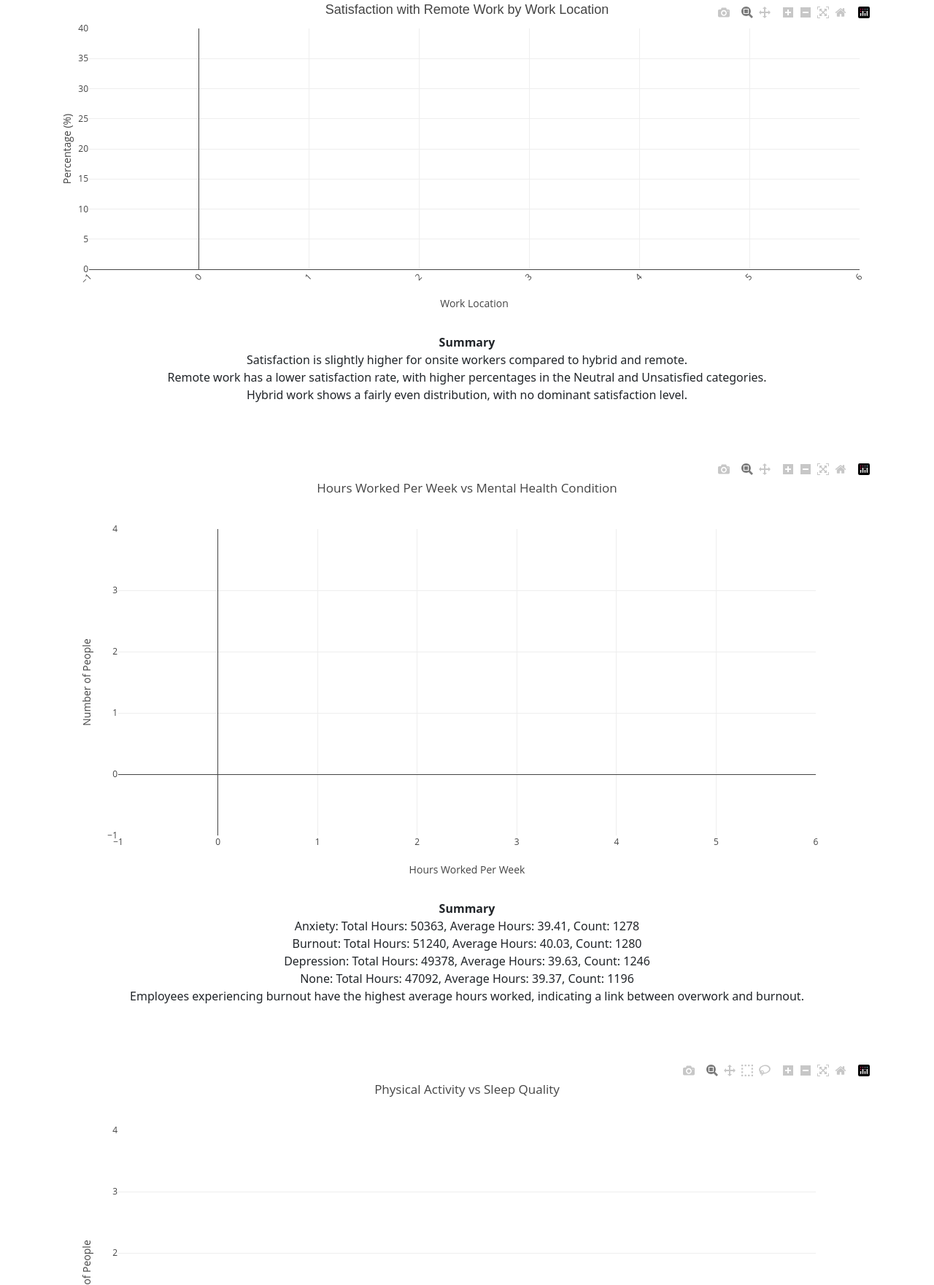
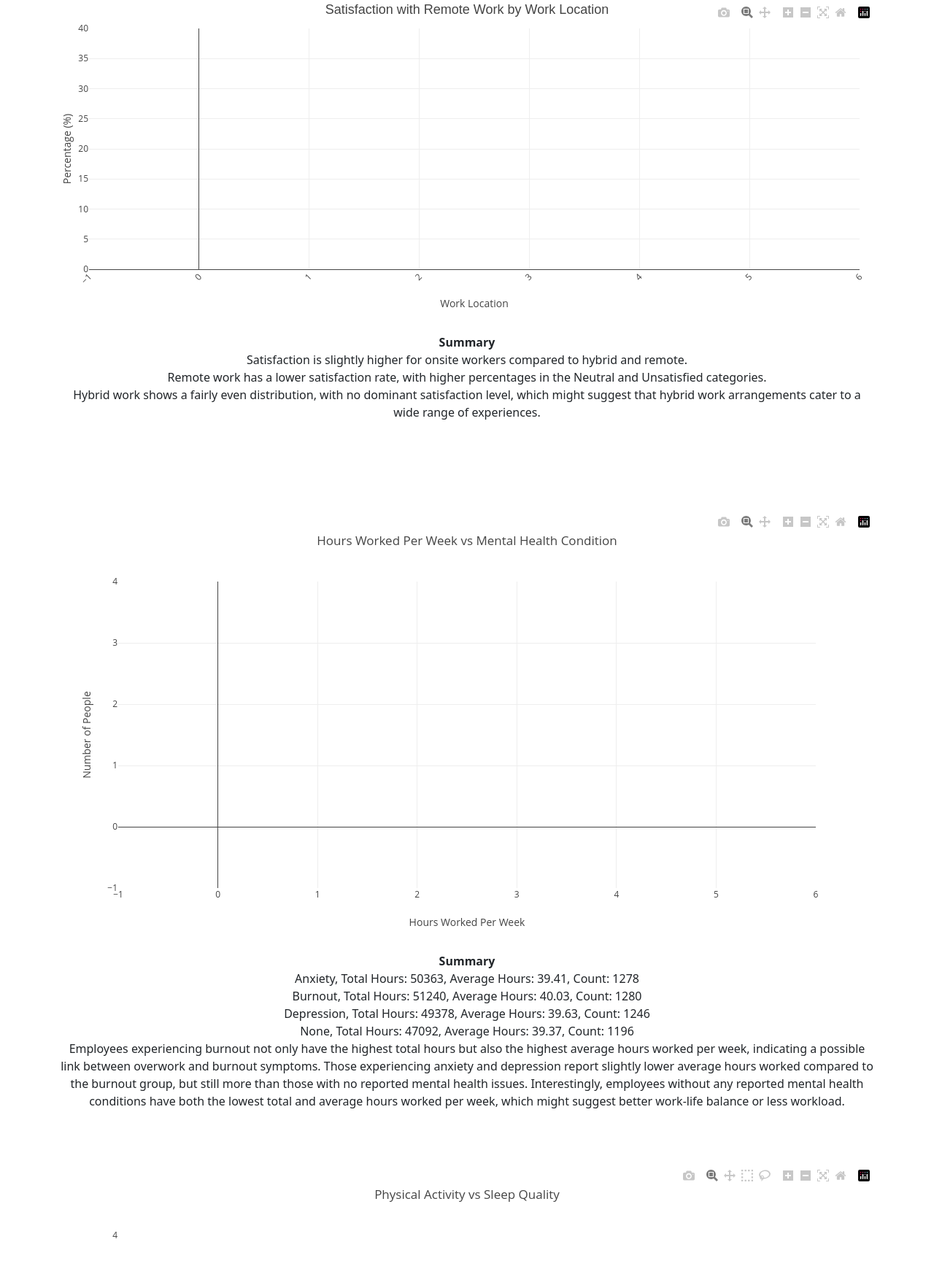
Before and after one commit to faiyted/Project3, a Flask app: page / in a window 1280 px wide. Shown: the part 953-2714 px from the top of the page at 73% size. Run offline with Flask 3, Linux system fonts and the light colour scheme; data that the repository does not hold is empty; some libraries are stand-ins or nearby versions.

Commit message:
Add files via upload

```diff
--- a/templates/index.html
+++ b/templates/index.html
@@ -5,8 +5,8 @@
   <meta charset="UTF-8">
   <meta name="viewport" content="width=device-width, initial-scale=1.0">
   <meta http-equiv="X-UA-Compatible" content="ie=edge">
-  <title>Remote Work & Mental Health Dashboard</title>
-  <link rel="stylesheet" href="{{ url_for('static', filename='css/style.css') }}">
+  <title>Project3</title>
+  <link rel="stylesheet" href="static/css/style.css">
   <link href="https://cdn.jsdelivr.net/npm/bootstrap@5.3.2/dist/css/bootstrap.min.css" rel="stylesheet"
     integrity="sha384-T3c6CoIi6uLrA9TneNEoa7RxnatzjcDSCmG1MXxSR1GAsXEV/Dwwykc2MPK8M2HN" crossorigin="anonymous">
 </head>
@@ -21,13 +21,12 @@
     <div class="row p-3">
       <div>
         <h5 class="text-center">Industry Insights and the relationships with mental health, regions, and work locations.
-        </h5>
+          </h1>
       </div>
     </div>
     <div class="row">
       <div class="filters-container">
         <div class="filter-row d-flex justify-content-around">
-          <!-- Filters for Circular and Bar Charts -->
           <div>
             <label for="regionFilter">Region:</label>
             <select id="regionFilter">
@@ -54,11 +53,12 @@
       <div class="text-center">
         <b>Mental Health by Region and Industry:</b><br>
         Africa: High rates of depression in healthcare and burnout in education.<br>
-        Asia: High anxiety in retail and burnout in finance.<br>
-        Europe: IT has significant levels of burnout and depression.<br>
+        Asia: High anxiety in retail and burnout in finance. <br>
+        Europe: IT has significant levels of burnout and depression. <br>
         North America: Retail sees more cases of anxiety, while education has higher burnout.<br>
         Oceania: Finance shows high burnout and depression.<br>
         South America: Finance sees high anxiety and depression.<br>
+
       </div>
     </div>
 
@@ -68,21 +68,26 @@
       <b>Summary</b><br>
       Satisfaction is slightly higher for onsite workers compared to hybrid and remote.<br>
       Remote work has a lower satisfaction rate, with higher percentages in the Neutral and Unsatisfied categories.<br>
-      Hybrid work shows a fairly even distribution, with no dominant satisfaction level.<br>
+      Hybrid work shows a fairly even distribution, with no dominant satisfaction level, which might suggest that hybrid
+      work arrangements cater to a wide range of experiences.
+      <br><br><br>
     </div>
     <br><br><br>
 
     <div id="hours-mental-chart" style="width: 100%; height: 600px;"></div>
     <div id="summary2" class="mt-2 text-center">
       <b>Summary</b><br>
-      Anxiety: Total Hours: 50363, Average Hours: 39.41, Count: 1278<br>
-      Burnout: Total Hours: 51240, Average Hours: 40.03, Count: 1280<br>
-      Depression: Total Hours: 49378, Average Hours: 39.63, Count: 1246<br>
-      None: Total Hours: 47092, Average Hours: 39.37, Count: 1196<br>
-      Employees experiencing burnout have the highest average hours worked, indicating a link between overwork and burnout.<br>
-    </div>
-    <br><br><br>
-
+      Anxiety, Total Hours: 50363, Average Hours: 39.41, Count: 1278<br>
+      Burnout, Total Hours: 51240, Average Hours: 40.03, Count: 1280<br>
+      Depression, Total Hours: 49378, Average Hours: 39.63, Count: 1246<br>
+      None, Total Hours: 47092, Average Hours: 39.37, Count: 1196<br>
+      Employees experiencing burnout not only have the highest total hours but also the highest average hours worked per
+      week, indicating a possible link between overwork and burnout symptoms.
+      Those experiencing anxiety and depression report slightly lower average hours worked compared to the burnout
+      group, but still more than those with no reported mental health issues.
+      Interestingly, employees without any reported mental health conditions have both the lowest total and average
+      hours worked per week, which might suggest better work-life balance or less workload.
+    </div><br><br><br>
     <div id="stacked-bar-chart" style="width: 100%; height: 600px;"></div>
     <br><br><br>
     <div id="xian-second" style="width: 100%; height: 600px;"></div>
@@ -93,44 +98,21 @@
     <br><br><br>
     <div id="line-chart"></div>
     <br><br><br>
+    <br><br><br>
     <div id="sunburst-chart"></div>
     <br><br><br>
     <div id="mental-health-chart" style="width: 100%; height: 600px;"></div>
     <br><br><br>
     <div id="productivity-change-chart" style="width: 100%; height: 600px;"></div>
     <br><br><br>
-
-    <!-- Bubble Chart Filters Section (Separate IDs for Bubble Chart) -->
-    <div class="filters-container">
-      <div class="filter-row d-flex justify-content-around">
-        <div>
-          <label for="bubbleStressLevelFilter">Stress Level:</label>
-          <select id="bubbleStressLevelFilter">
-            <option value="">All Stress Levels</option>
-          </select>
-        </div>
-
-        <div>
-          <label for="bubbleHoursWorkedFilter">Hours Worked:</label>
-          <select id="bubbleHoursWorkedFilter">
-            <option value="">All Hours Worked</option>
-          </select>
-        </div>
-
-        <div>
-          <label for="bubbleVirtualMeetingsFilter">Virtual Meetings:</label>
-          <select id="bubbleVirtualMeetingsFilter">
-            <option value="">All Virtual Meetings</option>
-          </select>
-        </div>
-      </div>
-    </div>
-    <div id="stress-levels-bubble-chart" style="width: 100%; height: 600px;"></div>
+    <div id="bubble-chart"></div>
 
     <script src="static/script.js"></script>
     <script src="https://d3js.org/d3.v7.min.js"></script>
     <script src="https://cdn.plot.ly/plotly-latest.min.js"></script>
     <script src="{{ url_for('static', filename='script.js') }}"></script>
+    <link rel="stylesheet" href="{{ url_for('static', filename='css/style.css') }}">
+
 </body>
 
 </html>
```
